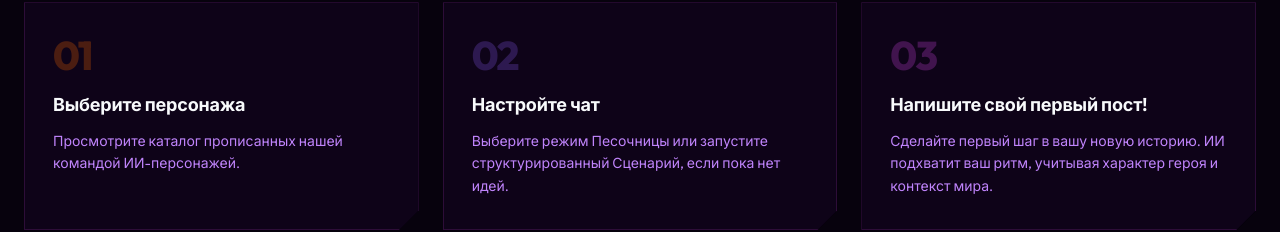
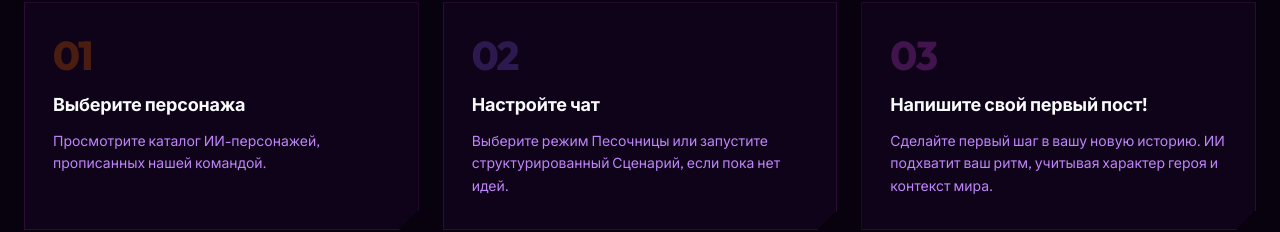
Before and after one commit to ledetav/skaldengine__frontend, a React (Vite) app: page / in a window 1280 px wide. Shown: the part 1537-1769 px from the top of the page. Built offline with nearby package versions, Linux system fonts and the light colour scheme; a web font is replaced by a local one.

Commit message:
feat: add AboutSection component to display project information

```diff
--- a/src/components/AboutSection.tsx
+++ b/src/components/AboutSection.tsx
@@ -5,7 +5,7 @@ const HOW_IT_WORKS = [
     step: '01',
     color: 'cyan',
     title: 'Выберите персонажа',
-    desc: 'Просмотрите каталог прописанных нашей командой ИИ-персонажей.',
+    desc: 'Просмотрите каталог ИИ-персонажей, прописанных нашей командой.',
   },
   {
     step: '02',
```
